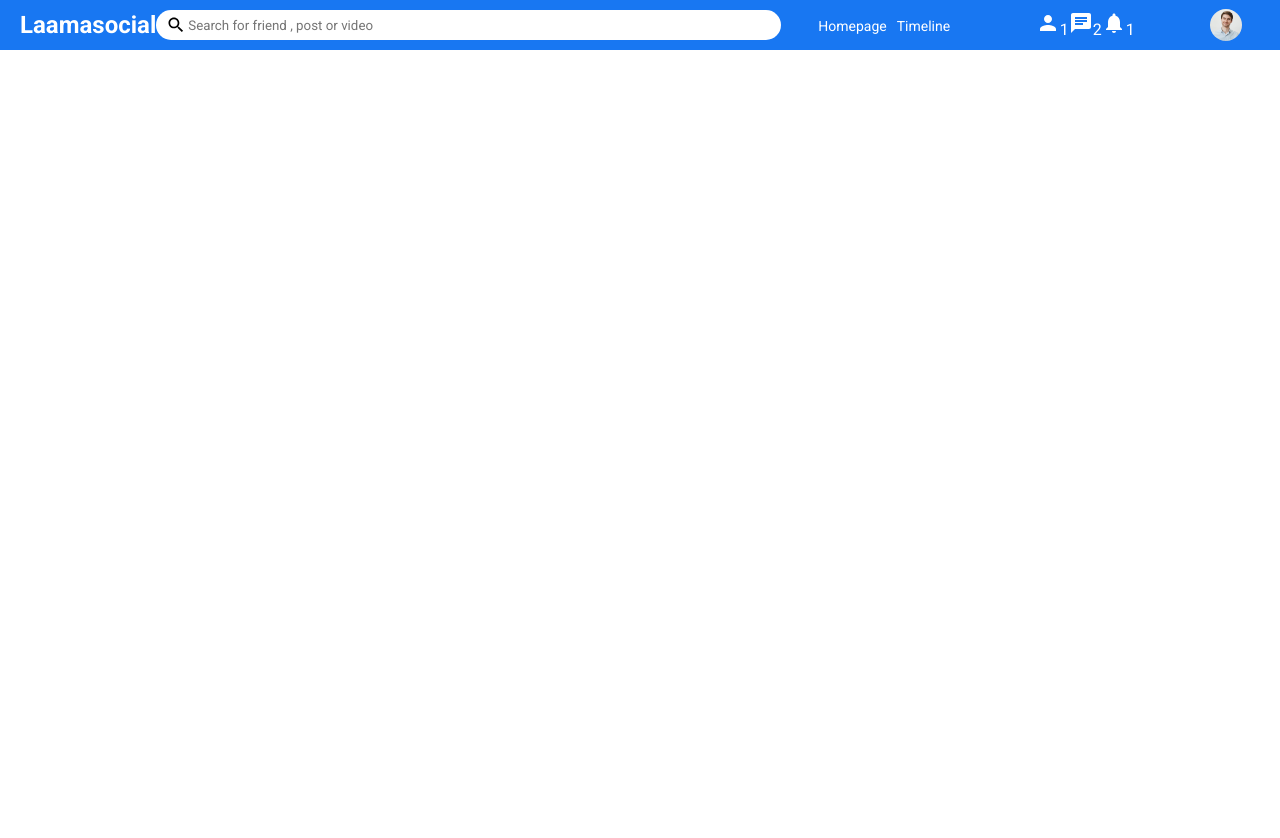
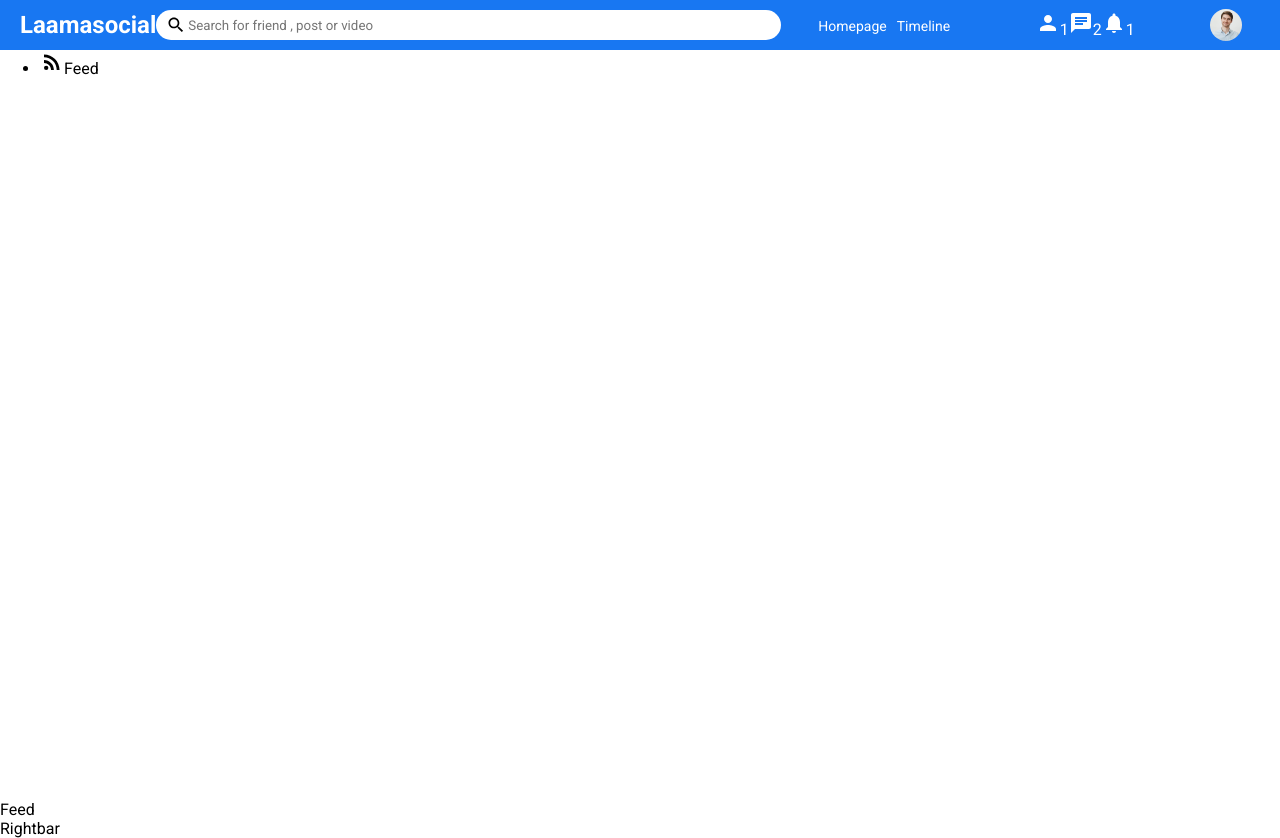
Before and after one commit to MayaChaker/SocialMedia, a React (Create React App) app: page / in a window 1280 px wide. Before the commit the page ends 800 px from the top, so only its background shows below. Built offline with nearby package versions, Linux system fonts and the light colour scheme.

Commit message:
feat: build home page layout and sidebar navigation

```diff
--- a/package.json
+++ b/package.json
@@ -3,7 +3,10 @@
   "version": "0.1.0",
   "private": true,
   "dependencies": {
-    "@material-ui/icons": "^4.11.3",
+    "@emotion/react": "^11.13.3",
+    "@emotion/styled": "^11.13.0",
+    "@mui/icons-material": "^6.1.7",
+    "@mui/material": "^6.1.7",
     "@testing-library/jest-dom": "^5.17.0",
     "@testing-library/react": "^13.4.0",
     "@testing-library/user-event": "^13.5.0",
--- a/src/components/feed/Feed.css
+++ b/src/components/feed/Feed.css
@@ -0,0 +1,3 @@
+.feed {
+  flex: 5px;
+}
--- a/src/components/feed/Feed.jsx
+++ b/src/components/feed/Feed.jsx
@@ -1,7 +1,7 @@
 import "./Feed.css";
 
 function Feed() {
-  return <div>Feed</div>;
+  return <div className="feed">Feed</div>;
 }
 
 export default Feed;
--- a/src/components/rightbar/Rightbar.css
+++ b/src/components/rightbar/Rightbar.css
@@ -0,0 +1,3 @@
+.rightbar {
+  flex: 4px;
+}
--- a/src/components/rightbar/Rightbar.jsx
+++ b/src/components/rightbar/Rightbar.jsx
@@ -1,7 +1,7 @@
 import "./Rightbar.css";
 
 function Rightbar() {
-  return <div>Rightbar</div>;
+  return <div className="rightbar">Rightbar</div>;
 }
 
 export default Rightbar;
--- a/src/components/sidebar/Sidebar.css
+++ b/src/components/sidebar/Sidebar.css
@@ -0,0 +1,7 @@
+.sidebar {
+  flex: 3px;
+  height: calc(100vh - 50px);
+}
+.sidebarWrapper {
+  padding: 20px;
+}
--- a/src/components/sidebar/Sidebar.jsx
+++ b/src/components/sidebar/Sidebar.jsx
@@ -1,7 +1,19 @@
-import "./sidebar.css";
+import "./Sidebar.css";
+import { RssFeed } from "@material-ui/icons";
 
 function Sidebar() {
-  return <div>Sidebar</div>;
+  return (
+    <div className="sidebar">
+      <div className="sidebarwrapper">
+        <ul className="sidebarList">
+          <li className="sidebarListItem">
+            <RssFeed className="sidebarIcon" />
+            <span className="sidebarListItemText">Feed</span>
+          </li>
+        </ul>
+      </div>
+    </div>
+  );
 }
 
 export default Sidebar;
--- a/src/components/topbar/Topbar.jsx
+++ b/src/components/topbar/Topbar.jsx
@@ -1,5 +1,5 @@
 import "./Topbar.css";
-import { Search, Person, Chat, Notifications } from "@material-ui/icons";
+import { Search, Person, Chat, Notifications } from "@mui/icons-material";
 
 function Topbar() {
   return (
--- a/src/pages/home/Home.js
+++ /dev/null
@@ -1,7 +0,0 @@
-import Topbar from "../../components/topbar/Topbar";
-
-function Home() {
-  return <Topbar />;
-}
-
-export default Home;
--- /dev/null
+++ b/src/pages/home/Home.jsx
@@ -0,0 +1,20 @@
+import Topbar from "../../components/topbar/Topbar";
+import Sidebar from "../../components/sidebar/Sidebar";
+import Feed from "../../components/feed/Feed";
+import Rightbar from "../../components/rightbar/Rightbar";
+import "./home.css";
+
+function Home() {
+  return (
+    <>
+      <Topbar />
+      <div className="homeContaine">
+        <Sidebar />
+        <Feed />
+        <Rightbar />
+      </div>
+    </>
+  );
+}
+
+export default Home;
--- a/src/pages/home/home.css
+++ b/src/pages/home/home.css
@@ -0,0 +1,4 @@
+.homeContainer {
+  display: flex;
+  width: 100%;
+}
```
Also changed, not shown: socialmedia/src/pages/home/Home.js (added, +13 -0 lines), 2 other files (tests, documents, lock files or other folders).
